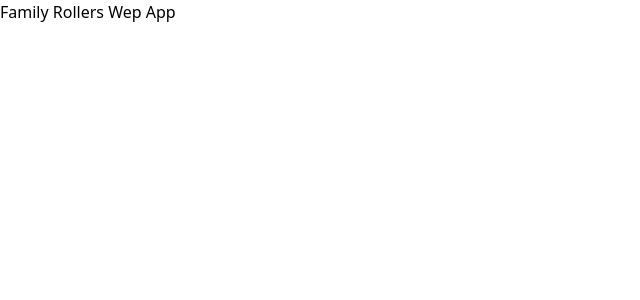
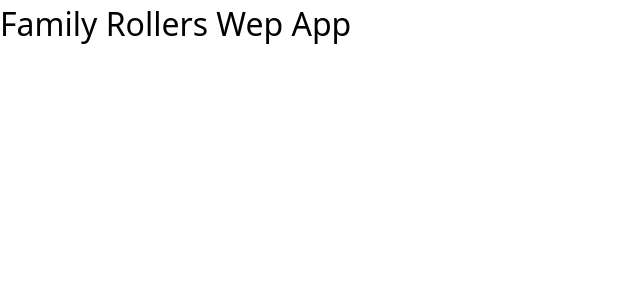
Before and after one commit to family-rollers-slw/progress-tracking-app, a React (Vite) app in the folder client/: page / in a window 1280 px wide. Shown: the top 300 px of the page, without its empty margins (0-640 px from the left). Built offline with nearby package versions, Linux system fonts and the light colour scheme.

Commit message:
Add style linters and SASS support

```diff
--- a/client/package.json
+++ b/client/package.json
@@ -28,6 +28,9 @@
 		"eslint": "^8.40.0",
 		"eslint-plugin-react": "^7.32.2",
 		"postcss": "^8.4.23",
+		"sass": "^1.62.1",
+		"stylelint": "^15.6.1",
+		"stylelint-config-standard-scss": "^9.0.0",
 		"tailwindcss": "^3.3.2",
 		"typescript": "^5.0.4",
 		"vite": "^4.3.3",
--- a/client/src/views/FamilyRollers/index.tsx
+++ b/client/src/views/FamilyRollers/index.tsx
@@ -1,7 +1,8 @@
 import React from "react";
+import styles from "./styles.module.scss";
 
 const FamilyRollers = () => {
-	return <div>Family Rollers Wep App</div>;
+	return <div className={styles.app}>Family Rollers Wep App</div>;
 };
 
 export default FamilyRollers;
--- /dev/null
+++ b/client/src/views/FamilyRollers/styles.module.scss
@@ -0,0 +1,3 @@
+.app {
+	font-size: 2rem;
+}
```
Also changed, not shown: client/.stylelintrc.json (added). Lines whose indentation alone changed are shown as unchanged.
